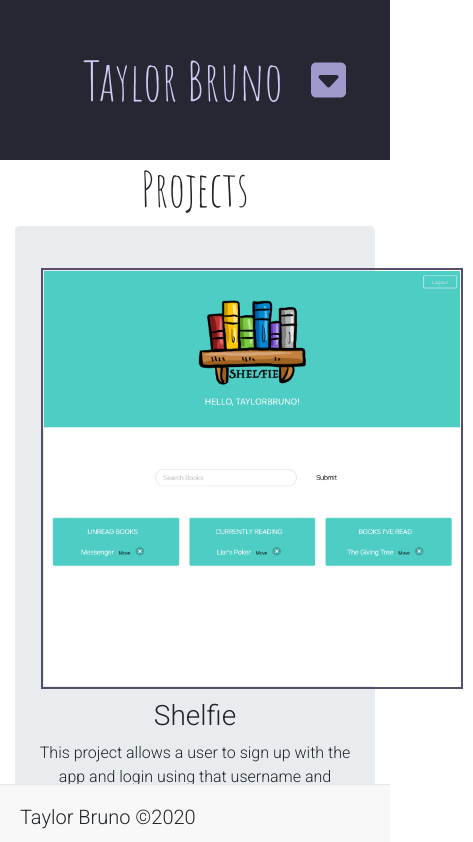
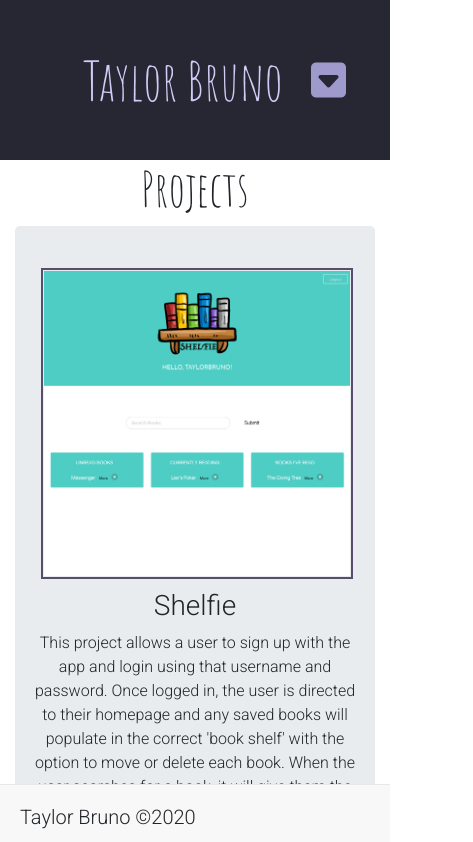
Before and after one commit to taylormbruno/Personal-Portfolio, a React (Create React App) app: page /portfolio in a window 390 px wide. Shown: the top 842 px of the page, 473 px wide, since content can reach past the window. Built offline with nearby package versions, Linux system fonts and the light colour scheme.

Commit message:
fixed issue with jumbotron portfolio image on smaller screens

```diff
--- a/public/assets/css/style.css
+++ b/public/assets/css/style.css
@@ -73,7 +73,7 @@
 
 /* JUMBOTRON */
 .portImg {
-    width: 50vh;
+    width: 50vw;
     margin: 0 auto;
     border: 2px solid #574e6b;
     margin: 10px;
@@ -124,7 +124,8 @@
     padding-bottom: 50px;
 }
 
-@media only screen and (max-width: 640px) {
+/* APPLIES TO ALL THAT NEED ADDITIONAL STYLING ON SMALLER SCREENS */
+@media only screen and (max-width: 580px) {
     #aboutImg {
         position: relative;
         right: 5%;
@@ -134,5 +135,7 @@
         padding: 0px;
         margin: 0px;
     }
-
+    .portImg {
+        width: 80vw;
+    }
 }
```
